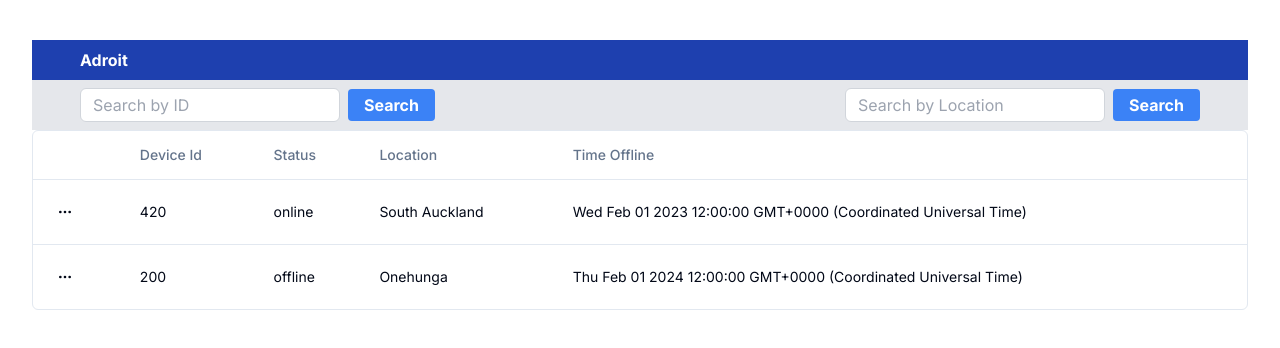
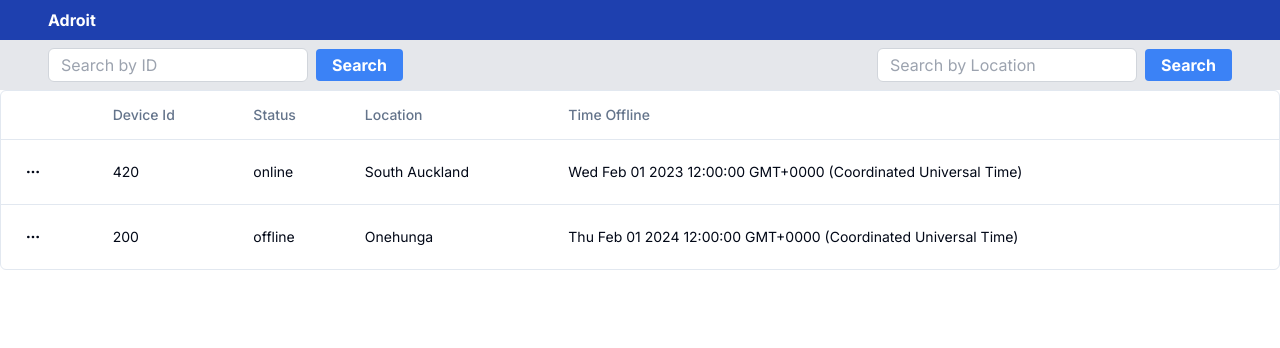
Before and after one commit to songexile/Adroit-Frontend-Manager, a Next.js app: page / in a window 1280 px wide. Shown: the top 348 px of the page. Built offline with nearby package versions, Linux system fonts and the light colour scheme.

Commit message:
Deleted unused components and cleaned up folder struct

```diff
--- a/package.json
+++ b/package.json
@@ -28,11 +28,8 @@
     "autoprefixer": "^10.0.1",
     "eslint": "^8",
     "eslint-config-next": "14.1.0",
-    "eslint": "^8",
-    "eslint-config-next": "14.1.0",
     "postcss": "^8",
     "tailwindcss": "^3.3.0",
     "typescript": "^5"
-
   }
 }
--- a/src/app/components/Body.tsx
+++ /dev/null
@@ -1,9 +0,0 @@
-import React from 'react';
-
-const Body: React.FC = () => {
-  return (
-<div>Hello world</div>
-  )
-};
-
-export default Body;
--- a/src/app/page.tsx
+++ b/src/app/page.tsx
@@ -1,6 +1,6 @@
 import { Payment, columns } from "../app/payments/columns";
 import { DataTable } from "../app/payments/data-table";
-import Header from "./components/Header";
+import Header from "../components/Header";
 
 async function getData(): Promise<Payment[]> {
   // Fetch data from your API here.
@@ -25,7 +25,7 @@ export default async function DemoPage() {
   const data = await getData();
 
   return (
-    <div className="container mx-auto py-10">
+    <div className=" ">
       <Header />
       <DataTable columns={columns} data={data} />
     </div>
--- a/src/app/pages/_app.tsx
+++ /dev/null
@@ -1,12 +0,0 @@
-// pages/_app.js
-
-import { AppProps } from 'next/app'; // Import the AppProps type from Next.js
-
-import '../styles/globals.css'; // Import global styles
-
-function MyApp({ Component, pageProps }: AppProps) {
-  // Use the MyApp component to wrap all other pages
-  return <Component {...pageProps} />;
-}
-
-export default MyApp;
--- a/src/app/pages/page.tsx
+++ /dev/null
@@ -1,15 +0,0 @@
-import React from 'react';
-import Header from '../components/Header'; // Import the Header component
-import Body from '../components/Body'; // Import the Body component
-
-const HomePage: React.FC = () => {
-  return (
-    <div>
-      {/* Render the Header component */}
-      <Header />
-      <Body />
-    </div>
-  );
-};
-
-export default HomePage;
```
Also changed, not shown: src/components/Header.tsx (renamed from src/app/components/Header.tsx), 1 other file (tests, documents, lock files or other folders).
